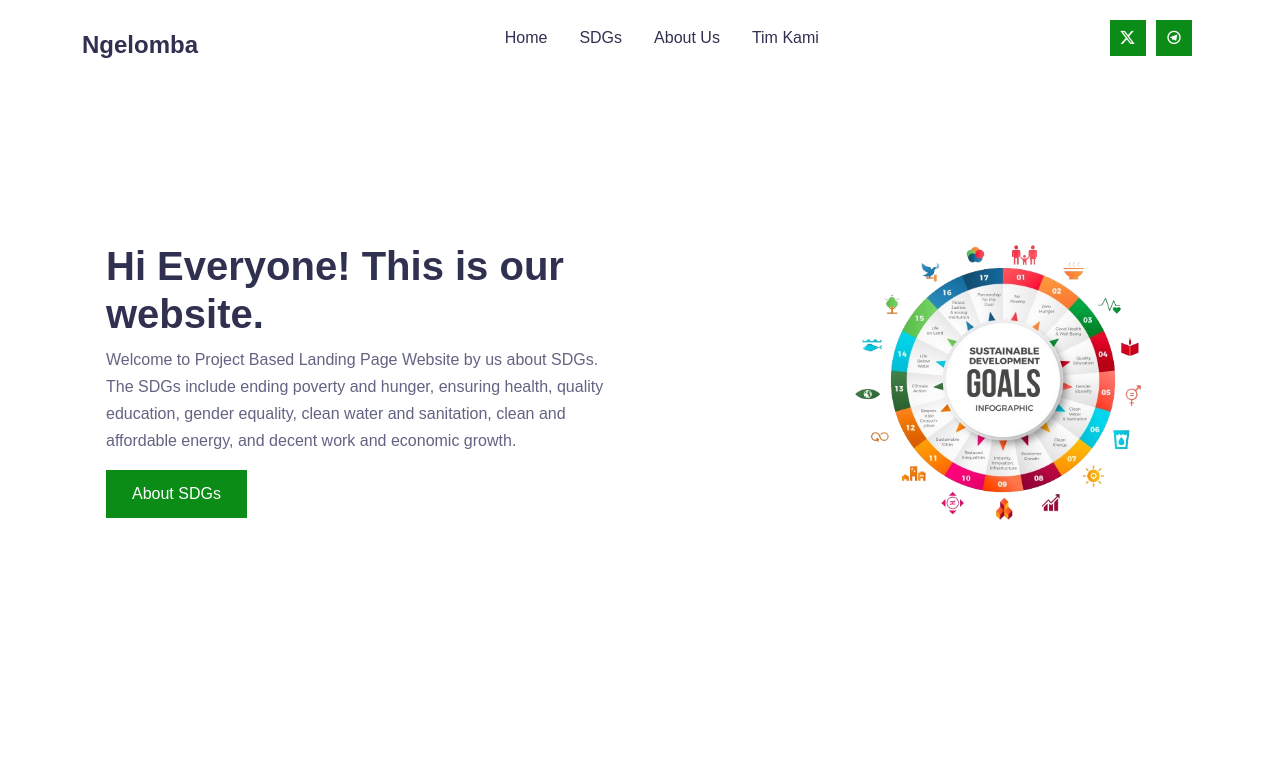
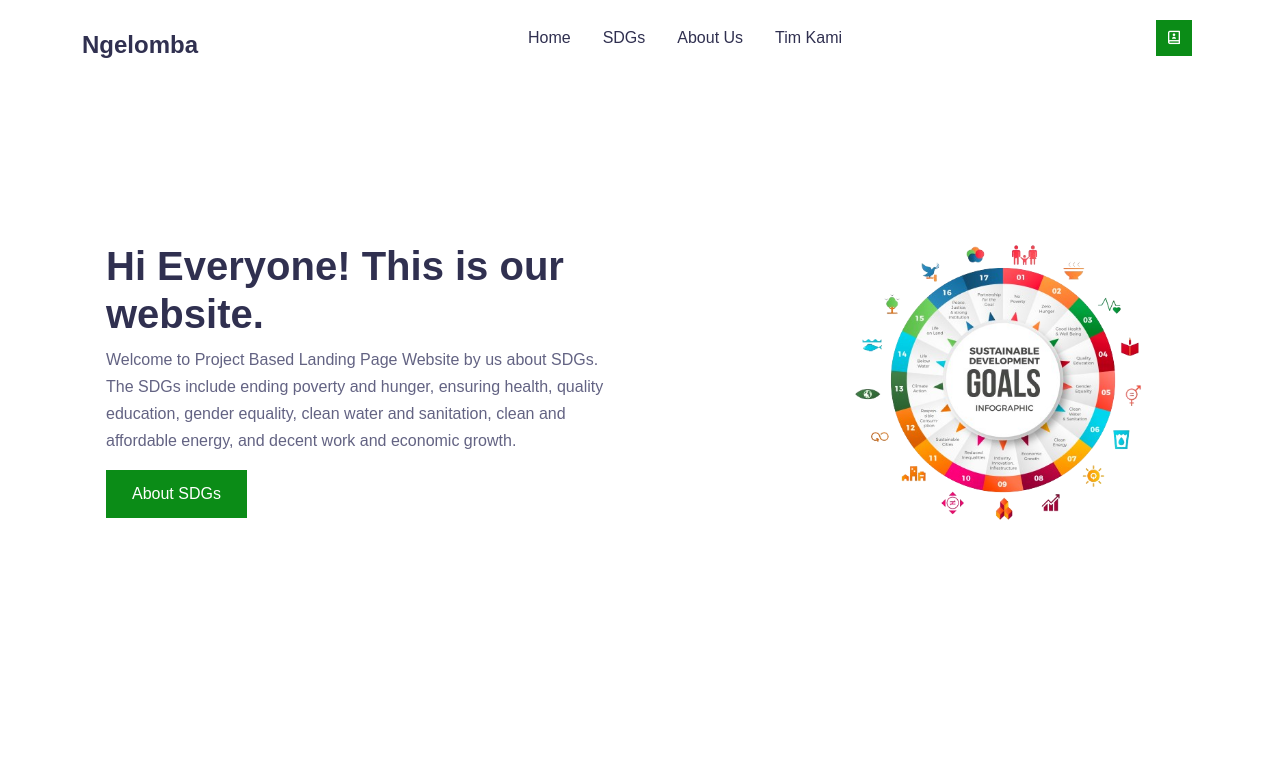
Before and after one commit to samsamsemy/Landing-page, a plain HTML site: page index.html in a window 1280 px wide. Shown: the top 784 px of the page. Drawn offline with nearby package versions, Linux system fonts and the light colour scheme.

Commit message:
Update navbar

```diff
--- a/index.html
+++ b/index.html
@@ -51,11 +51,7 @@
             <ul class="navbar-nav">
               <li class="nav-item">
                 <a class="social-icon" href="https://twitter.com/bymyane"
-                  ><i class="ri-twitter-x-fill"></i
-                ></a>
-                <a class="social-icon" href="https://t.me/bymyane"
-                  ><i class="ri-telegram-line"></i
-                ></a>
+                  ><i class="ri-contacts-book-2-line"></i></a>
               </li>
             </ul>
           </div>
```
